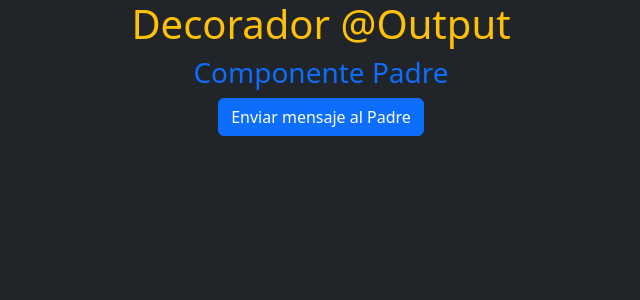
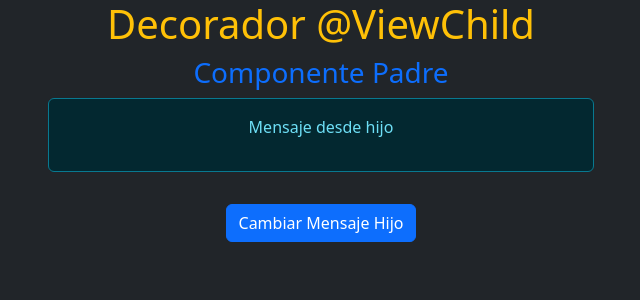
Before and after one commit to fjjt3/Angular2024, an Angular app: page / in a window 1280 px wide. Shown: the top 300 px of the page, without its empty margins (319-959 px from the left). Built offline with nearby package versions, Linux system fonts and the light colour scheme.

Commit message:
Add: ViewChild

```diff
--- a/src/app/app.component.ts
+++ b/src/app/app.component.ts
@@ -10,15 +10,16 @@
 import { ComponenteIfComponent } from "./componente-if/componente-if.component";
 import { AgregarTareaComponent } from "./agregar-tarea/agregar-tarea.component";
 import { ComponenteForComponent } from "./componente-for/componente-for.component";
+import { ViewChildComponent } from "./view-child/view-child.component";
 
 
 @Component({
   selector: 'app-root',
   standalone: true,
-  imports: [RouterOutlet, NuevoComponenteComponent, ComponenteEnLineaComponent, InterpolacionComponent, PadreComponent, MostrarMensajeComponent, ReplicadorComponent, SaludarComponent, ComponenteIfComponent, AgregarTareaComponent, ComponenteForComponent],
+  imports: [RouterOutlet, NuevoComponenteComponent, ComponenteEnLineaComponent, InterpolacionComponent, PadreComponent, MostrarMensajeComponent, ReplicadorComponent, SaludarComponent, ComponenteIfComponent, AgregarTareaComponent, ComponenteForComponent, ViewChildComponent],
   templateUrl: './app.component.html',
   styleUrl: './app.component.css'
 })
 export class AppComponent {
-  title = 'Decorador @Output';
+  title = 'Decorador @ViewChild';
 }
--- a/src/app/padre/hijo/hijo.component.html
+++ b/src/app/padre/hijo/hijo.component.html
@@ -8,8 +8,6 @@
         <p>In 1 year you will be {{usuario.edad +1}} years old</p>
     </div>
 </section> -->
-<div class="container">
-    <button class="btn btn-primary" (click)="enviarMensaje()">
-        Enviar mensaje al Padre
-    </button>
+<div class="alert alert-info w-50 mx-auto">
+    <p>{{mensaje}}</p>
 </div>
--- a/src/app/padre/hijo/hijo.component.ts
+++ b/src/app/padre/hijo/hijo.component.ts
@@ -1,4 +1,4 @@
-import { Component, EventEmitter, Output } from '@angular/core';
+import { Component } from '@angular/core';
 
 @Component({
   selector: 'app-hijo',
@@ -8,9 +8,8 @@
   styleUrl: './hijo.component.css'
 })
 export class HijoComponent {
-  @Output() notificarPadre = new EventEmitter<string>();
-
-  enviarMensaje(){
-    this.notificarPadre.emit('Mensaje desde el componente hijo al padre');
+  mensaje : string = 'Mensaje desde hijo';
+  cambiarMensaje(nuevoMensaje: string){
+    this.mensaje = nuevoMensaje;
   }
 }
--- a/src/app/padre/padre.component.html
+++ b/src/app/padre/padre.component.html
@@ -1,8 +1,5 @@
 <div class="container">
     <h3 class="text-primary">Componente Padre</h3>
-    <app-hijo (notificarPadre)="recibirNotificacion($event)"></app-hijo>
-
-    @if(mensaje){
-        <p class="mt-3 alert alert-info w-50 mx-auto">{{mensaje}}</p>
-    }
+    <app-hijo/>
+    <button class="btn btn-primary mt-3" (click)="cambiarMensajeHijo">Cambiar Mensaje Hijo</button>
 </div>
--- a/src/app/padre/padre.component.ts
+++ b/src/app/padre/padre.component.ts
@@ -1,4 +1,4 @@
-import { Component } from '@angular/core';
+import { Component, ViewChild } from '@angular/core';
 import { HijoComponent } from "./hijo/hijo.component";
 
 @Component({
@@ -9,10 +9,11 @@
   styleUrl: './padre.component.css'
 })
 export class PadreComponent {
-  mensaje: string = '';
+  @ViewChild(HijoComponent) componenteHijo!: HijoComponent;
 
-  // Se emitió un string desde hijo
-  recibirNotificacion(mensajeHijo: string){
-    this.mensaje = mensajeHijo;
+  cambiarMensajeHijo(){
+    this.componenteHijo.cambiarMensaje('Mensaje actualizado desde componente Padre');
   }
+
+
 }
--- /dev/null
+++ b/src/app/view-child/view-child.component.html
@@ -0,0 +1,5 @@
+<div class="container">
+    <h3 class="text-primery">Acceso a Elemento del DOM</h3>
+    <input #referenciaInput type="text" class="form-control w-50 mx-auto" placeholder="Escribe algo"/>
+    <button class="btn btn-success mt-2" (click)="cambiarTexto()">Cambiar texto</button>
+</div>
--- /dev/null
+++ b/src/app/view-child/view-child.component.ts
@@ -0,0 +1,17 @@
+import { Component, ElementRef, ViewChild } from '@angular/core';
+
+@Component({
+  selector: 'app-view-child',
+  standalone: true,
+  imports: [],
+  templateUrl: './view-child.component.html',
+  styleUrl: './view-child.component.css'
+})
+export class ViewChildComponent {
+
+  @ViewChild('referenciaInput') inputElemento!: ElementRef;
+
+  cambiarTexto() {
+    this.inputElemento.nativeElement.value= 'Texto Cambiado';
+    }
+}
```
Also changed, not shown: src/app/view-child/view-child.component.css (added).
